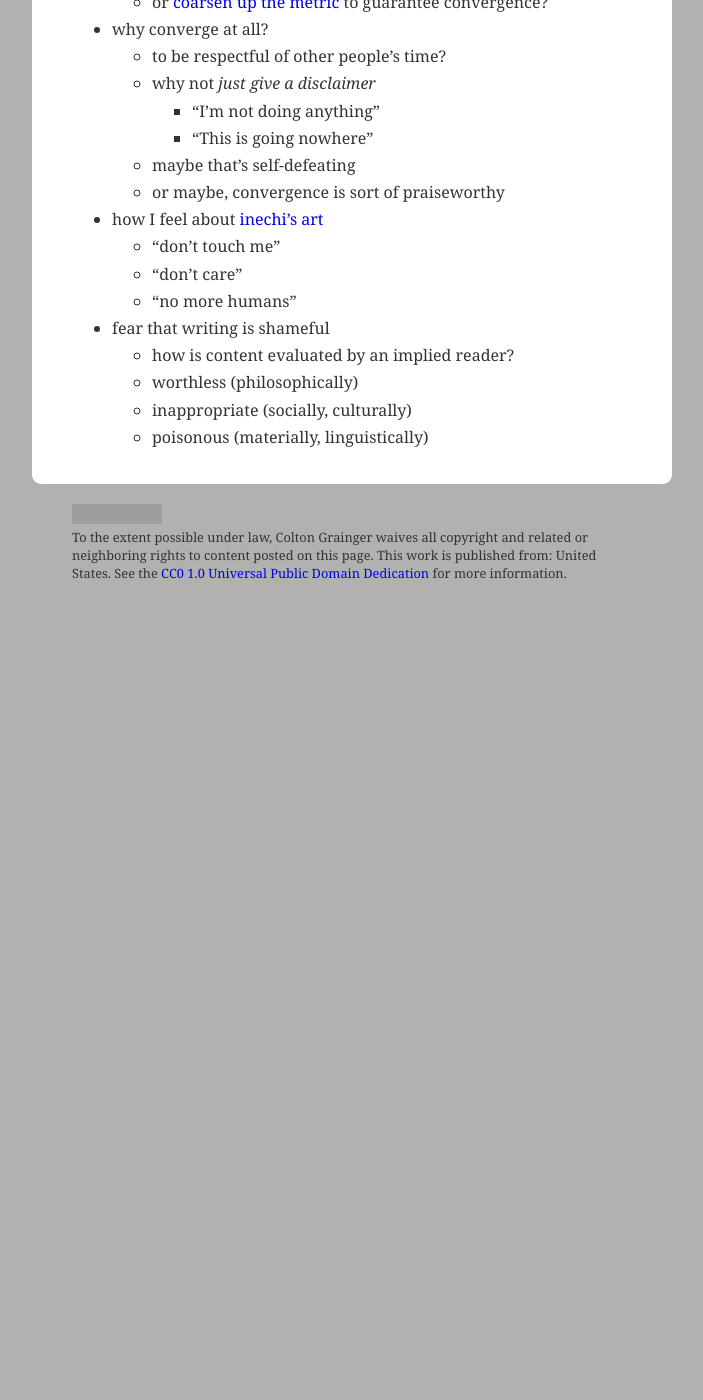
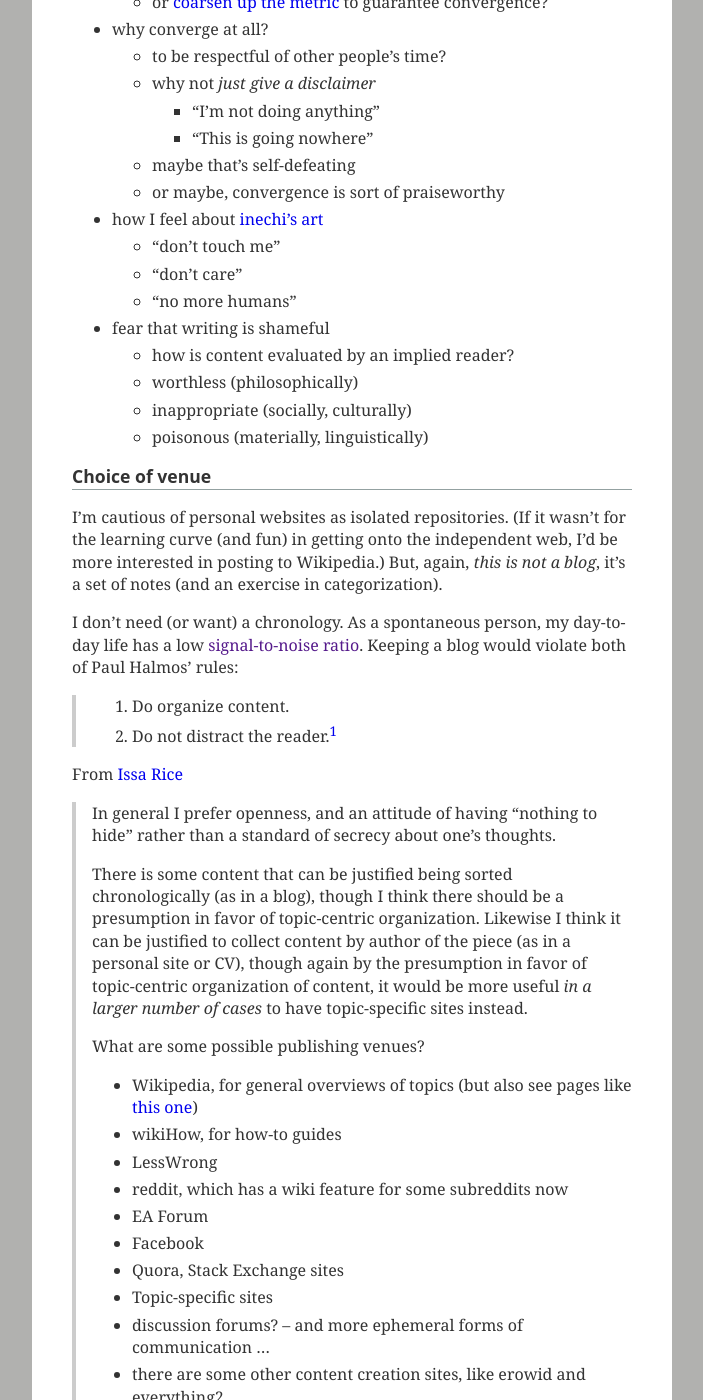
Before and after one commit to coltongrainger/blog, a Jekyll site: the page built from _posts/2017-12-03-content-creation.md, in a window 1280 px wide and 1400 px high, scrolled down 2451 px. Shown: the whole window, without its empty margins (288-991 px from the left). Built offline with Jekyll 4.4.1, drawn with Linux system fonts in a browser that asks for light colours; our own code applies the rules of GitHub Pages for plain Markdown files; before the commit the page ends 3081 px from its top, so only the background shows below that; some of the changed text lies outside the part shown; grey boxes are pictures that could not be loaded.

Commit message:
add data management, this is not a blog (maybe it's gonna be a webstore, who knows?)

```diff
--- a/_posts/2017-12-03-content-creation.md
+++ b/_posts/2017-12-03-content-creation.md
@@ -74,3 +74,45 @@
 	- worthless (philosophically)
 	- inappropriate (socially, culturally)
 	- poisonous (materially, linguistically)
+
+## Choice of venue
+
+I'm cautious of personal websites as isolated repositories. (If it wasn't for the learning curve (and fun) in getting onto the independent web, I'd be more interested in posting to Wikipedia.) But, again, *this is not a blog*, it's a set of notes (and an exercise in categorization).
+
+I don't need (or want) a chronology. As a spontaneous person, my day-to-day life has a low [signal-to-noise ratio](). Keeping a blog would violate both of Paul Halmos' rules:
+> 1. Do organize content.
+> 2. Do not distract the reader.[^halmos]
+
+[^halmos]: Donald E. Knuth, Tracy Larrabee, Paul M. Roberts, [Mathematical Writing](https://books.google.com/books?id=dDOehHMbUMcC&q="do%20not%20distract%20the%20reader"), 1989 pp. 106
+
+From [Issa Rice](https://issarice.com/egoism-of-personal-websites)
+> In general I prefer openness, and an attitude of having "nothing to hide" rather than a standard of secrecy about one's thoughts.
+>
+> There is some content that can be justified being sorted chronologically (as in a blog), though I think there should be a presumption in favor of topic-centric organization.
+Likewise I think it can be justified to collect content by author of the piece (as in a personal site or CV), though again by the presumption in favor of topic-centric organization of content, it would be more useful *in a larger number of cases* to have topic-specific sites instead.
+>
+> What are some possible publishing venues?
+>
+> - Wikipedia, for general overviews of topics (but also see pages like [this one](http://groupprops.subwiki.org/wiki/Groupprops:Groupprops_versus_Wikipedia))
+> - wikiHow, for how-to guides
+> - LessWrong
+> - reddit, which has a wiki feature for some subreddits now
+> - EA Forum
+> - Facebook
+> - Quora, Stack Exchange sites
+> - Topic-specific sites
+> - discussion forums? -- and more ephemeral forms of communication ...
+> - there are some other content creation sites, like erowid and everything2.
+> - personal site, for everything else
+
+## Organizational Principles?
+
+- <https://indieweb.org/principles>
+- <https://indieweb.org/Category:building-blocks>
+- <https://indieweb.org/POSSE>
+- <http://contentcreation.issarice.com/standardized-sections/>
+
+## Data Management Plans
+
+- [International Research on Permanent Authentic Records in Electronic Systems](http://www.interpares.org/ip2/book.cfm)
+- [Research Data Management: File Organization](https://libraries.mit.edu/data-management/files/2014/05/file-organization-july2014.pdf)
```
